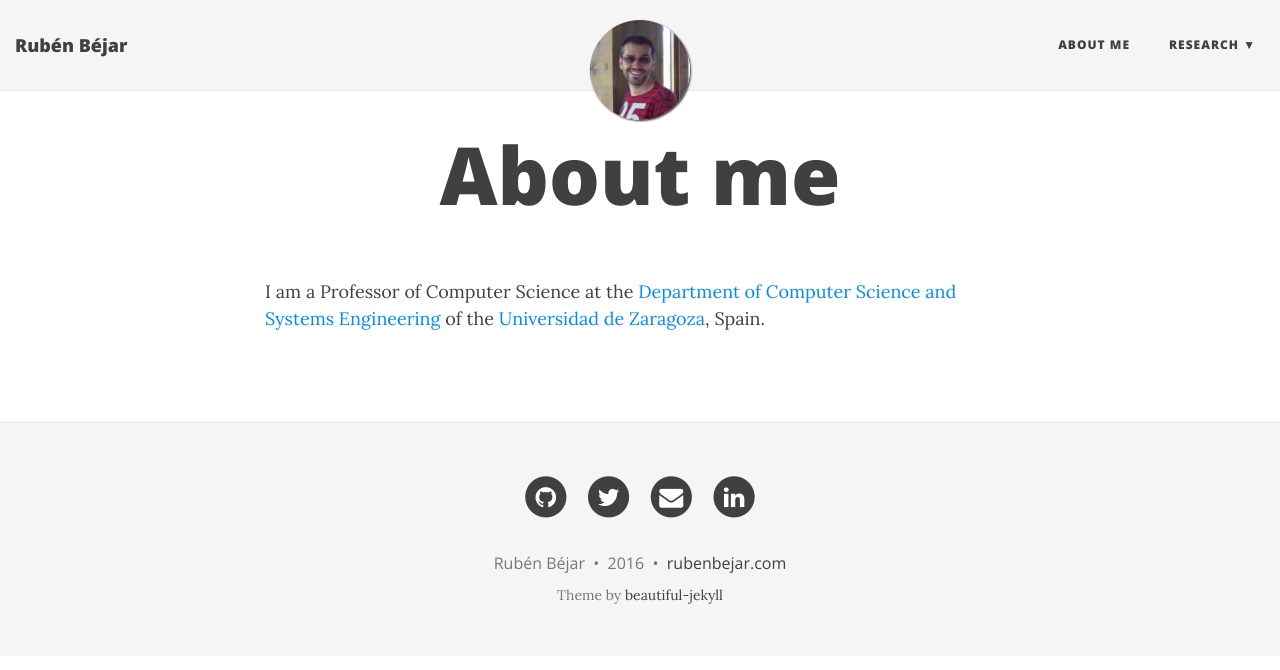
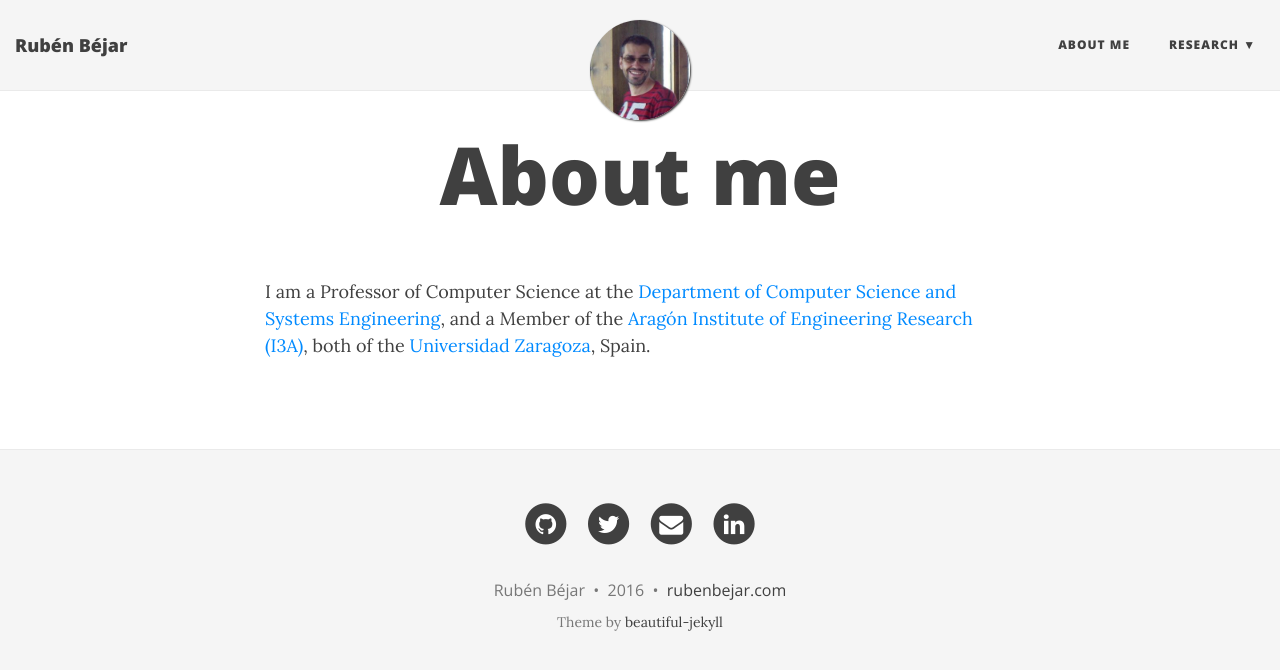
Before and after one commit to rbejar/rbejar.github.io, a Jekyll site: the page built from aboutme.md, in a window 1280 px wide. Shown: the top 670 px of the page. Built offline with Jekyll 4.4.1, drawn with Linux system fonts in a browser that asks for light colours; nearby versions of some CDN libraries.

Commit message:
Modified about me

```diff
--- a/aboutme.md
+++ b/aboutme.md
@@ -9,4 +9,4 @@ title: About me
 wordpress_id: 2
 ---
 
-I am a Professor of Computer Science at the [Department of Computer Science and Systems Engineering](http://diis.unizar.es) of the [Universidad de Zaragoza](http://www.unizar.es), Spain.
+I am a Professor of Computer Science at the [Department of Computer Science and Systems Engineering](http://diis.unizar.es), and a Member of the [Aragón Institute of Engineering Research (I3A)](https://i3a.unizar.es), both of the [Universidad Zaragoza](http://www.unizar.es), Spain.
```
